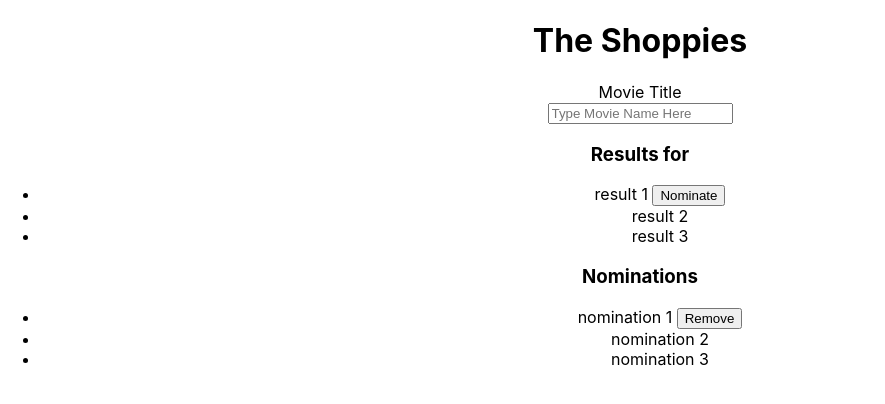
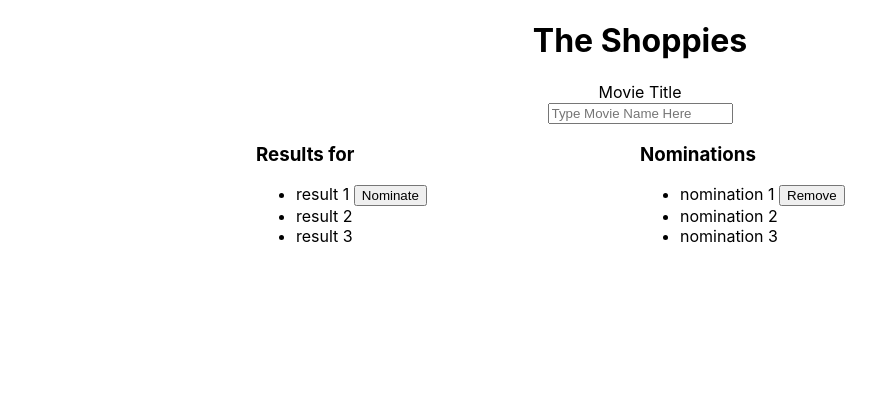
Before and after one commit to Laith-Grira/Shopify-Challenge, a React (Create React App) app in the folder frontend_side/: page / in a window 1280 px wide. Shown: the top 404 px of the page, without its empty margins (0-885 px from the left). Built offline with nearby package versions, Linux system fonts and the light colour scheme.

Commit message:
adding some styling

```diff
--- a/frontend_side/src/App.css
+++ b/frontend_side/src/App.css
@@ -1,4 +1,4 @@
-.App {
+.App > h1, .App > .search-bar{
   text-align: center;
 }
 
@@ -36,3 +36,17 @@
     transform: rotate(360deg);
   }
 }
+
+.serach-results {
+  display: flex;
+  width: 60%;
+  margin-left: 20%;
+}
+
+.serach-results > .nominations {
+  width: 50%;
+}
+
+.serach-results > .results {
+  width: 50%;
+}
```
